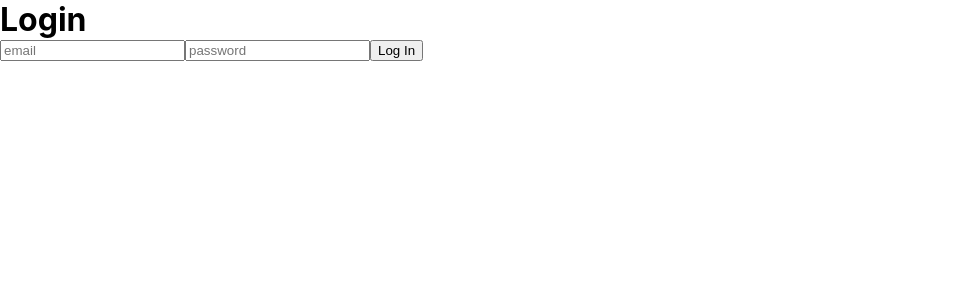
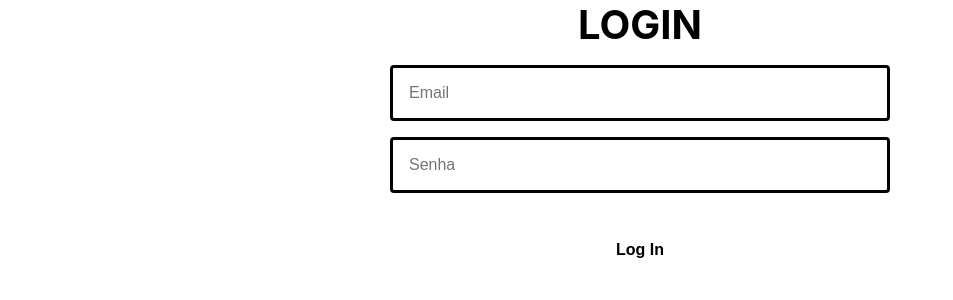
Before and after one commit to ElrikSouza/blog-client, a Nuxt app: page /auth/login in a window 1280 px wide. Shown: the top 300 px of the page, without its empty margins (0-953 px from the left). Built offline with nearby package versions, Linux system fonts and the light colour scheme.

Commit message:
Updated the login page
Added an error list component and styles.

```diff
--- a/pages/auth/login.vue
+++ b/pages/auth/login.vue
@@ -1,32 +1,56 @@
 <template>
-  <div class="grid">
-    <h1 class="grid__title">Login</h1>
-    <main>
-      <input v-model="email" type="email" placeholder="email" />
-      <input v-model="password" type="password" placeholder="password" />
-      <button @click="submit">Log In</button>
-    </main>
-  </div>
+  <auth-grid>
+    <auth-grid-title>Login</auth-grid-title>
+    <auth-grid-form>
+      <error-list :errors="errors" />
+      <the-input v-model="email" type="email" placeholder="Email" />
+      <the-input v-model="password" type="password" placeholder="Senha" />
+
+      <the-button @click="submit">Log In</the-button>
+    </auth-grid-form>
+  </auth-grid>
 </template>
 
 <script lang="ts">
 import Vue from 'vue';
+import AuthGridForm from '~/components/auth/auth-grid-form.vue';
+import AuthGridTitle from '~/components/auth/auth-grid-title.vue';
+import AuthGrid from '~/components/auth/auth-grid.vue';
+import ErrorList from '~/components/error-list.vue';
+import TheButton from '~/components/the-button.vue';
+import theInput from '~/components/the-input.vue';
+
 export default Vue.extend({
+  components: {
+    theInput,
+    TheButton,
+    AuthGrid,
+    AuthGridTitle,
+    AuthGridForm,
+    ErrorList,
+  },
   data() {
     return {
       email: '',
       password: '',
+      errors: [],
     };
   },
   methods: {
     async submit() {
-      const response = await this.$axios.$post('auth/login', {
-        email: this.email,
-        password: this.password,
-      });
+      try {
+        const response = await this.$axios.$post('auth/login', {
+          email: this.email,
+          password: this.password,
+        });
 
-      localStorage.setItem('token', response.token);
-      this.$router.push('/');
+        localStorage.setItem('token', response.token);
+        this.$router.push('/posts');
+      } catch (error) {
+        this.errors = error?.response?.data?.message ?? [
+          'Sorry, this service might be offline.',
+        ];
+      }
     },
   },
 });
```
